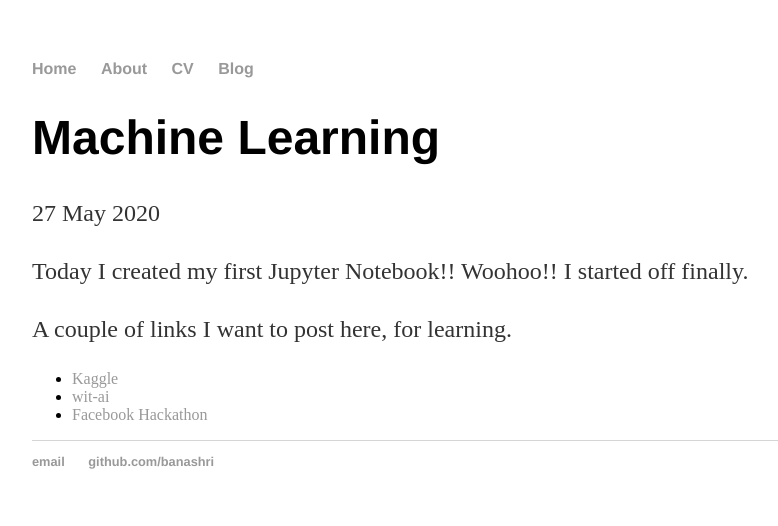
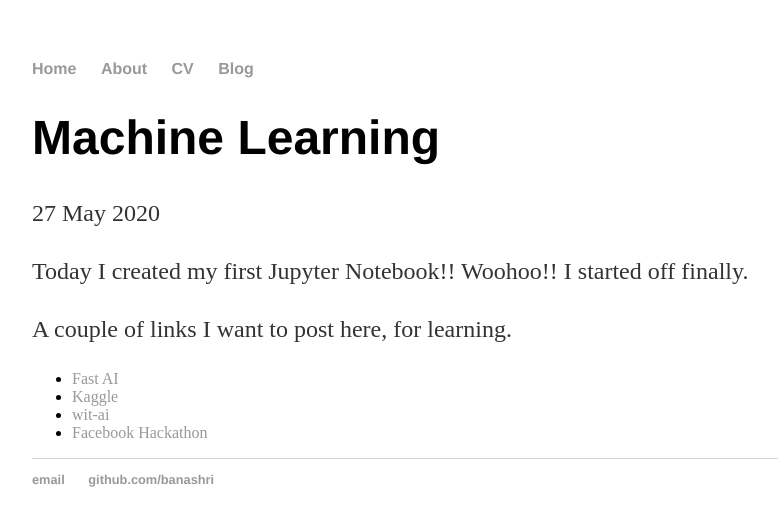
Before and after one commit to Banashri/banashri.github.io, a Jekyll site: the page built from _posts/2020-05-27-ml.md, in a window 1280 px wide. Shown: the top 526 px of the page, without its empty margins (160-938 px from the left). Built offline with Jekyll 4.4.1, drawn with Linux system fonts in a browser that asks for light colours.

Commit message:
Update 2020-05-27-ml.md

```diff
--- a/_posts/2020-05-27-ml.md
+++ b/_posts/2020-05-27-ml.md
@@ -7,6 +7,8 @@ date: 2020-05-27
 Today I created my first Jupyter Notebook!! Woohoo!! I started off finally.
 
 A couple of links I want to post here, for learning.
+
+- [Fast AI](https://www.fast.ai/)
 - [Kaggle](https://www.kaggle.com/learn/intro-to-machine-learning)
 - [wit-ai](https://wit.ai/)
 - [Facebook Hackathon](https://devpost.com/facebook?utm_source=social-facebook&utm_medium=fb4d&utm_campaign=organic&utm_content=post-url&utm_offering=business-tools&utm_product=Hackathon2-RegistrationsOpen_05152020&utm_event=2020Hack2OrganicSocialRegOpen&eventSource=OrganicSocialFB4D&fbclid=IwAR08wpIOwB1MCMy49roZa7oDxgMnDV41j8gu-WpeqhZPHSUPNwign51R3JY)
```
